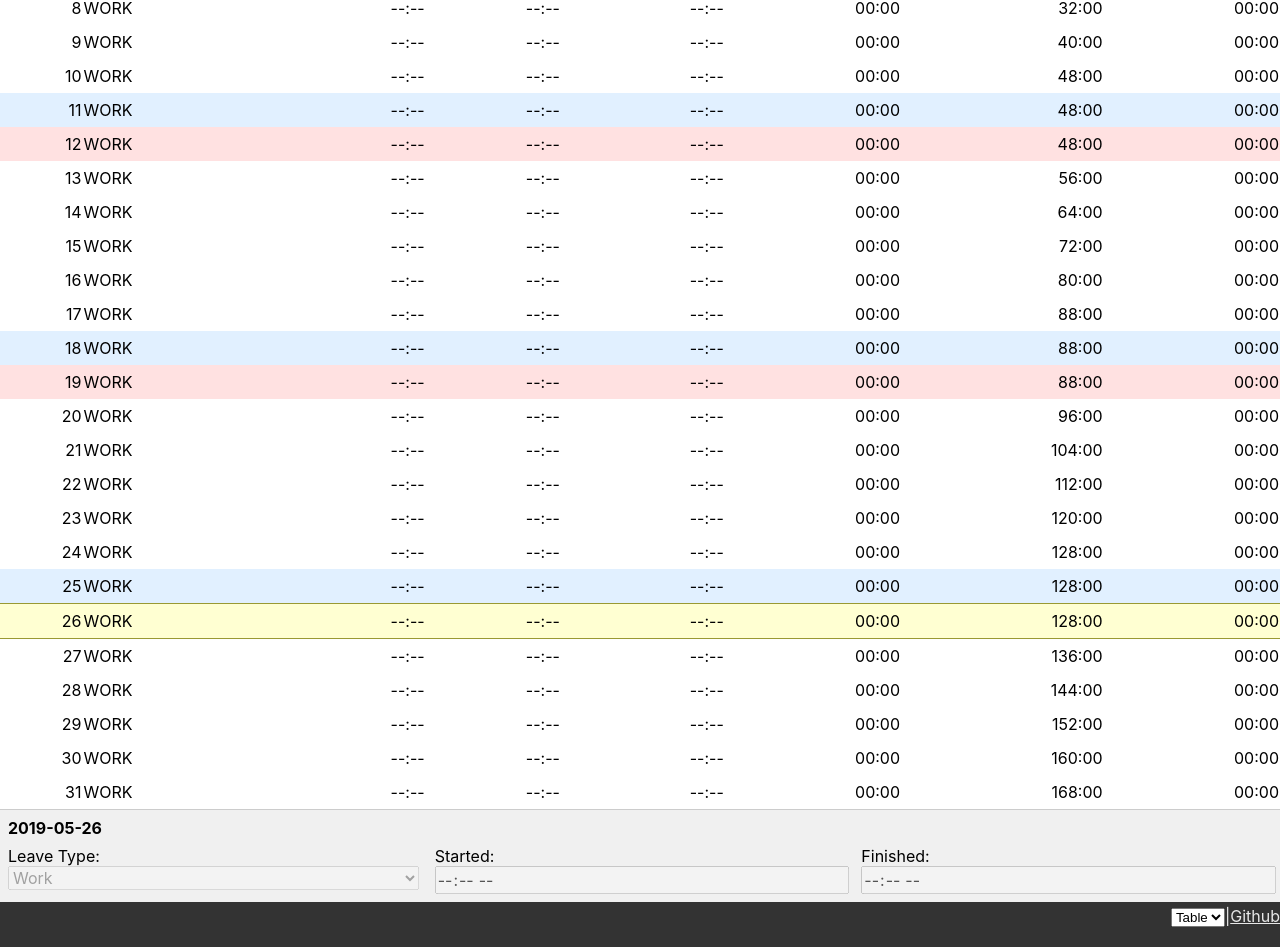
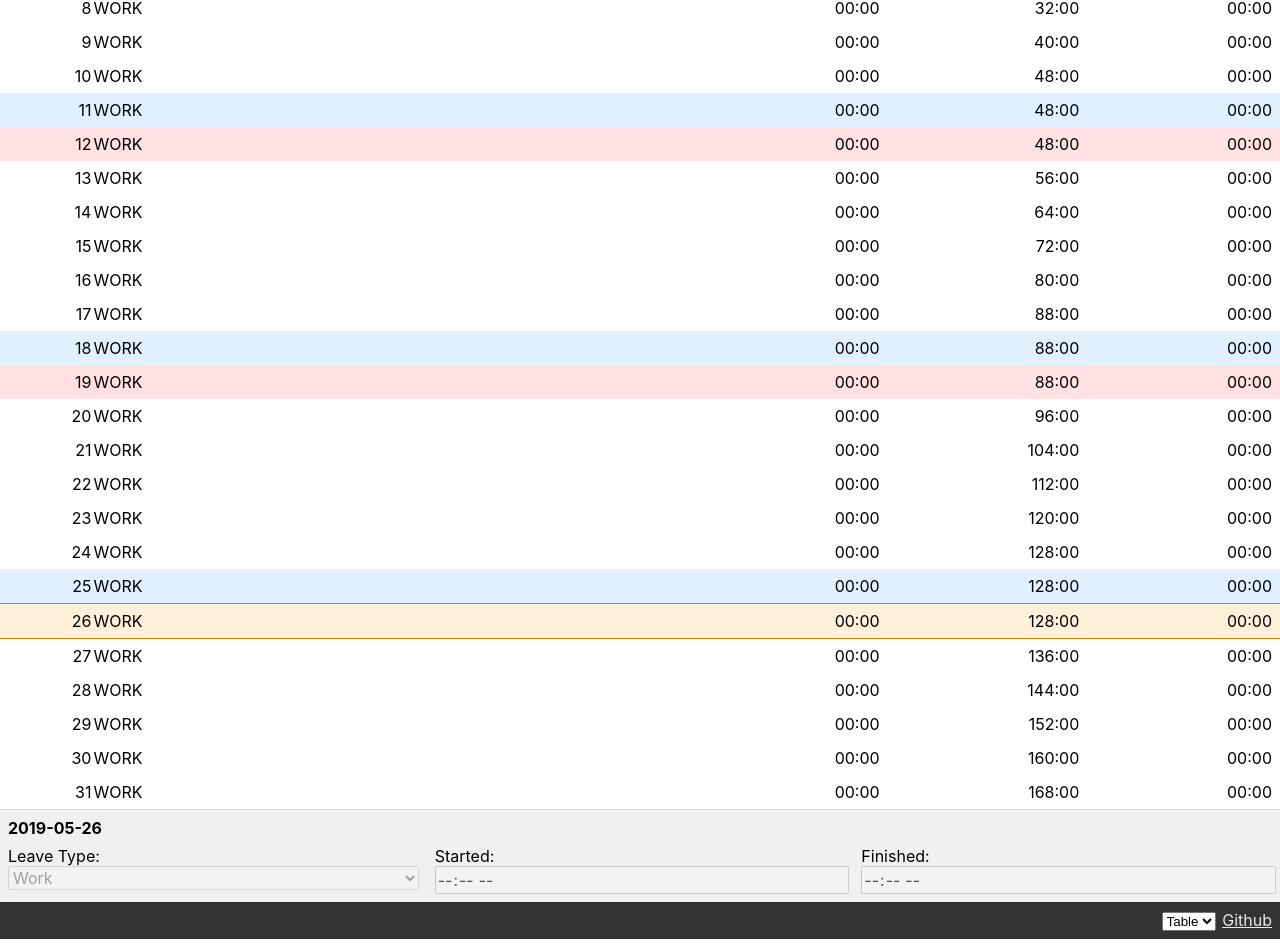
Before and after one commit to leafriend/working-hours, a React (Create React App) app: page / in a window 1280 px wide. Shown: the part 317-1264 px from the top of the page. Built offline with nearby package versions, Linux system fonts and the light colour scheme; the HTML template or start-up script is replaced by a standard one.

Commit message:
Update style

```diff
--- a/src/App.scss
+++ b/src/App.scss
@@ -24,7 +24,7 @@
     & > :last-child {
       align-content: flex-end;
       background-color: #f0f0f0;
-      border-top: solid 1px #cccccc;
+      border-top: solid 1px hsl(0, 0, 85%);
     }
   }
   footer {
--- a/src/DailyLog.tsx
+++ b/src/DailyLog.tsx
@@ -22,9 +22,9 @@ export default function DailyLog(props: DailyLogProps): ReactElement {
     >
       <td className="date">{new Date(props.log.date).getDate()}</td>
       <td>{props.log.leaveType}</td>
-      <td className="time">{props.log.startedAt || '--:--'}</td>
-      <td className="time">{props.log.finishedAt || '--:--'}</td>
-      <td className="time">{props.log.working || '--:--'}</td>
+      <td className="time">{props.log.startedAt || ''}</td>
+      <td className="time">{props.log.finishedAt || ''}</td>
+      <td className="time">{props.log.working || ''}</td>
       <td className="time">{props.log.overall}</td>
       <td className="time">{props.log.target}</td>
       <td className="time">{props.log.balance}</td>
--- a/src/Footer.scss
+++ b/src/Footer.scss
@@ -1,7 +1,11 @@
-footer, footer a {
+footer {
   background-color: #333333;
-  color: #e8e8e8;
-  padding-top: 0.25em;
-  padding-bottom: 1.25em;
+  padding: 0.5em;
   text-align: right;
+  select {
+    margin-right: 0.5em;
+  }
+  a {
+    color: #e8e8e8;
+  }
 }
--- a/src/Footer.tsx
+++ b/src/Footer.tsx
@@ -22,7 +22,6 @@ export default function Footer(props: FooterProps): ReactElement {
         <option value={TABLE}>Table</option>
         <option value={TEXT}>Text</option>
       </select>
-      |
       <a
         href="https://github.com/leafriend/working-hours/"
         target="_blank"
--- a/src/MonthlyLog.scss
+++ b/src/MonthlyLog.scss
@@ -1,9 +1,16 @@
 table.monthly-logs {
   border-collapse: collapse;
   width: 100%;
-  th, td {
+  th,
+  td {
     border-collapse: collapse;
     height: 2em;
+    &:first-child {
+      padding-left: 0.25em;
+    }
+    &:last-child {
+      padding-right: 0.5em;
+    }
   }
 }
 td.date {
@@ -12,16 +19,34 @@ td.date {
 td.time {
   text-align: right;
 }
-tr.holiday, tr.sunday {
-  background-color: rgb(255, 225, 225);
+$SUNDAY: rgb(255, 225, 225);
+$SATURDAY: rgb(225, 240, 255);
+$ACTIVE: rgb(255, 255, 210);
+tr.holiday,
+tr.sunday {
+  background-color: $SUNDAY;
+  &.active {
+    background-color: mix($SUNDAY, $ACTIVE);
+    td {
+      border-top: 1px solid darken(mix($SUNDAY, $ACTIVE), 50%);
+      border-bottom: 1px solid darken(mix($SUNDAY, $ACTIVE), 50%);
+    }
+  }
 }
 tr.saturday {
-  background-color: rgb(225, 240, 255);
+  background-color: $SATURDAY;
+  &.active {
+    background-color: mix($SATURDAY, $ACTIVE);
+    td {
+      border-top: 1px solid darken(mix($SATURDAY, $ACTIVE), 50%);
+      border-bottom: 1px solid darken(mix($SATURDAY, $ACTIVE), 50%);
+    }
+  }
 }
 tr.active {
-  background-color: rgb(255, 255, 210);
+  background-color: $ACTIVE;
   td {
-    border-top: 1px solid rgb(153, 153, 51);
-    border-bottom: 1px solid rgb(153, 153, 51);
+    border-top: 1px solid darken($ACTIVE, 50%);
+    border-bottom: 1px solid darken($ACTIVE, 50%);
   }
 }
```
